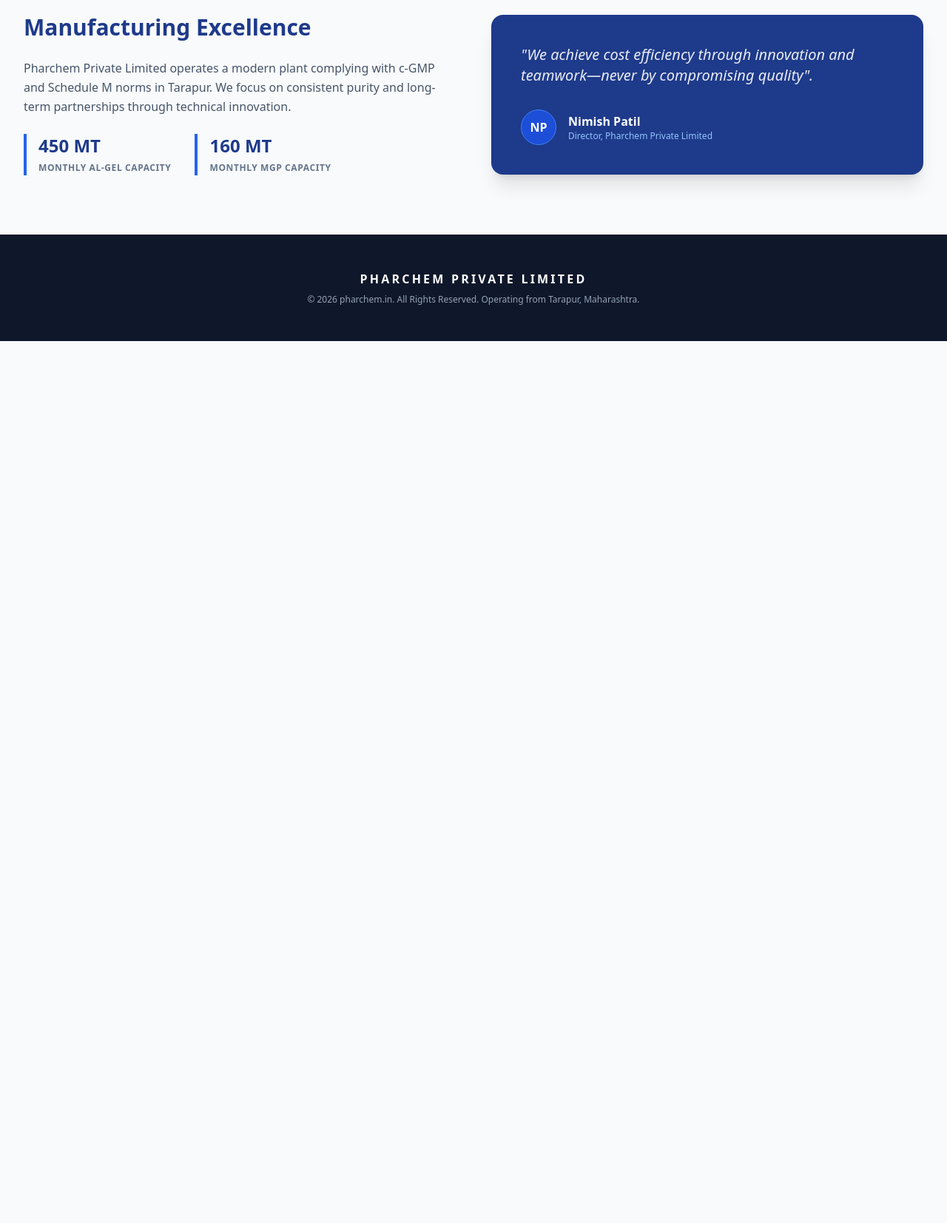
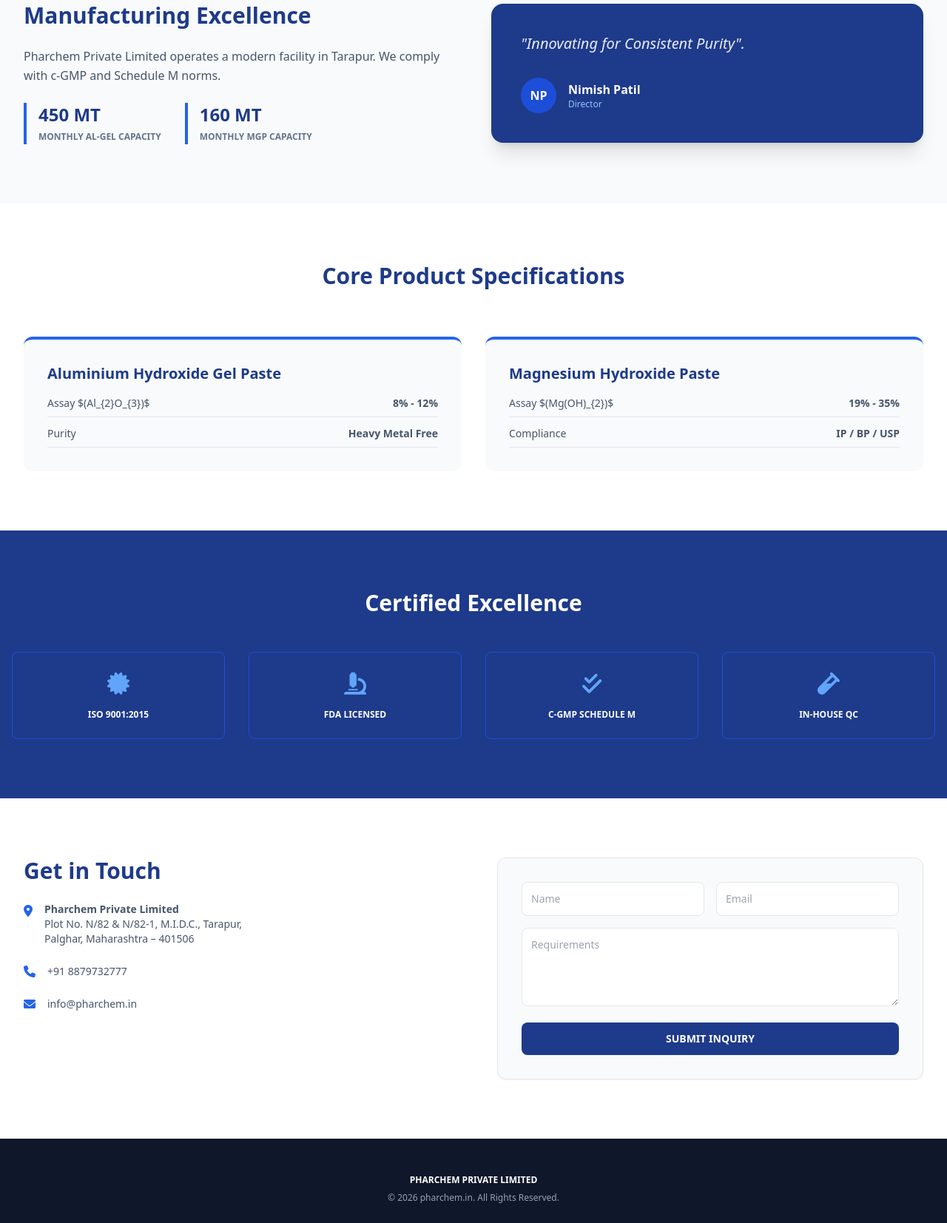
Before and after one commit to Pharchem/pharchem-website, a plain HTML site: page index.html in a window 1280 px wide. Shown: the part 1147-2800 px from the top of the page at 74% size. Before the commit the page ends 1608 px from the top, so only its background shows below. Drawn offline with nearby package versions, Linux system fonts and the light colour scheme.

Commit message:
index.html

```diff
--- a/index.html
+++ b/index.html
@@ -55,20 +55,18 @@
                 <h2 class="text-sm font-bold text-blue-600 uppercase tracking-[0.4em] mb-4">Trusted Global Partners</h2>
                 <div class="w-12 h-1 bg-blue-600 mx-auto"></div>
             </div>
-
-            <div class="grid grid-cols-2 md:grid-cols-3 lg:grid-cols-5 gap-4 mb-12">
-                <div class="partner-card"><span class="logo-text text-2xl">PFIZER</span></div>
+            <div class="grid grid-cols-2 md:grid-cols-5 gap-4 mb-8">
+                <div class="partner-card"><span class="logo-text text-2xl uppercase">Pfizer</span></div>
                 <div class="partner-card"><span class="logo-text text-2xl text-blue-800">Abbott</span></div>
-                <div class="partner-card"><span class="logo-text text-2xl italic">ALKEM</span></div>
-                <div class="partner-card"><span class="logo-text text-xl">MACLEODS</span></div>
+                <div class="partner-card"><span class="logo-text text-2xl italic">Alkem</span></div>
+                <div class="partner-card"><span class="logo-text text-xl">Macleods</span></div>
                 <div class="partner-card">
-                   <div class="text-center leading-none">
-                       <span class="font-black text-lg block border-b-2 border-red-600">RPG</span>
-                       <span class="text-[9px] font-bold uppercase">Life Sciences</span>
-                   </div>
+                    <div class="text-center leading-none">
+                        <span class="font-black text-lg block border-b-2 border-red-600">RPG</span>
+                        <span class="text-[9px] font-bold uppercase">Life Sciences</span>
+                    </div>
                 </div>
             </div>
-
             <div class="grid grid-cols-2 md:grid-cols-5 gap-4">
                 <div class="partner-card bg-blue-50 border-blue-200">
                     <div class="text-center leading-none">
@@ -90,26 +88,26 @@
                 <div>
                     <h2 class="text-3xl font-bold text-blue-900 mb-6">Manufacturing Excellence</h2>
                     <p class="text-slate-600 mb-6 leading-relaxed">
-                        Pharchem Private Limited operates a modern plant complying with c-GMP and Schedule M norms in Tarapur. We focus on consistent purity and long-term partnerships through technical innovation.
+                        Pharchem Private Limited operates a modern facility in Tarapur. We comply with c-GMP and Schedule M norms.
                     </p>
                     <div class="flex space-x-8">
                         <div class="border-l-4 border-blue-600 pl-4">
                             <span class="block text-2xl font-bold text-blue-900">450 MT</span>
-                            <span class="text-xs text-slate-500 uppercase font-bold tracking-wider">Monthly Al-Gel Capacity</span>
+                            <span class="text-xs text-slate-500 uppercase font-bold">Monthly Al-Gel Capacity</span>
                         </div>
                         <div class="border-l-4 border-blue-600 pl-4">
                             <span class="block text-2xl font-bold text-blue-900">160 MT</span>
-                            <span class="text-xs text-slate-500 uppercase font-bold tracking-wider">Monthly MGP Capacity</span>
+                            <span class="text-xs text-slate-500 uppercase font-bold">Monthly MGP Capacity</span>
                         </div>
                     </div>
                 </div>
                 <div class="bg-blue-900 p-10 rounded-2xl text-white shadow-xl">
-                    <p class="text-xl italic mb-8 opacity-90">"We achieve cost efficiency through innovation and teamwork—never by compromising quality".</p>
+                    <p class="text-xl italic mb-8 opacity-90">"Innovating for Consistent Purity".</p>
                     <div class="flex items-center space-x-4">
-                        <div class="w-12 h-12 bg-blue-700 rounded-full flex items-center justify-center font-bold border border-blue-500">NP</div>
+                        <div class="w-12 h-12 bg-blue-700 rounded-full flex items-center justify-center font-bold">NP</div>
                         <div>
                             <p class="font-bold">Nimish Patil</p>
-                            <p class="text-xs text-blue-300">Director, Pharchem Private Limited</p>
+                            <p class="text-xs text-blue-300">Director</p>
                         </div>
                     </div>
                 </div>
@@ -117,11 +115,89 @@
         </div>
     </section>
 
-    <footer class="bg-slate-900 text-slate-400 py-12 text-center">
-        <div class="max-w-7xl mx-auto px-4">
-            <p class="text-white font-bold mb-2 uppercase tracking-[0.2em]">Pharchem Private Limited</p>
-            <p class="text-xs">© 2026 pharchem.in. All Rights Reserved. Operating from Tarapur, Maharashtra.</p>
+    <section id="products" class="py-20 bg-white">
+        <div class="max-w-7xl mx-auto px-4 sm:px-6 lg:px-8">
+            <div class="text-center mb-16">
+                <h2 class="text-3xl font-bold text-blue-900">Core Product Specifications</h2>
+            </div>
+            <div class="grid md:grid-cols-2 gap-8">
+                <div class="bg-slate-50 p-8 rounded-xl border-t-4 border-blue-600">
+                    <h3 class="text-xl font-bold text-blue-900 mb-4">Aluminium Hydroxide Gel Paste</h3>
+                    <ul class="space-y-3 text-slate-600 text-sm">
+                        <li class="flex justify-between border-b pb-2"><span>Assay $(Al_{2}O_{3})$</span> <span class="font-bold">8% - 12%</span></li>
+                        <li class="flex justify-between border-b pb-2"><span>Purity</span> <span class="font-bold">Heavy Metal Free</span></li>
+                    </ul>
+                </div>
+                <div class="bg-slate-50 p-8 rounded-xl border-t-4 border-blue-600">
+                    <h3 class="text-xl font-bold text-blue-900 mb-4">Magnesium Hydroxide Paste</h3>
+                    <ul class="space-y-3 text-slate-600 text-sm">
+                        <li class="flex justify-between border-b pb-2"><span>Assay $(Mg(OH)_{2})$</span> <span class="font-bold">19% - 35%</span></li>
+                        <li class="flex justify-between border-b pb-2"><span>Compliance</span> <span class="font-bold">IP / BP / USP</span></li>
+                    </ul>
+                </div>
+            </div>
         </div>
+    </section>
+
+    <section id="quality" class="py-20 bg-blue-900 text-white">
+        <div class="max-w-7xl mx-auto px-4 text-center">
+            <h2 class="text-3xl font-bold mb-12">Certified Excellence</h2>
+            <div class="grid grid-cols-2 md:grid-cols-4 gap-8">
+                <div class="p-6 border border-blue-700 rounded-lg">
+                    <i class="fas fa-certificate text-3xl mb-4 text-blue-400"></i>
+                    <p class="font-bold uppercase text-xs">ISO 9001:2015</p>
+                </div>
+                <div class="p-6 border border-blue-700 rounded-lg">
+                    <i class="fas fa-microscope text-3xl mb-4 text-blue-400"></i>
+                    <p class="font-bold uppercase text-xs">FDA Licensed</p>
+                </div>
+                <div class="p-6 border border-blue-700 rounded-lg">
+                    <i class="fas fa-check-double text-3xl mb-4 text-blue-400"></i>
+                    <p class="font-bold uppercase text-xs">c-GMP Schedule M</p>
+                </div>
+                <div class="p-6 border border-blue-700 rounded-lg">
+                    <i class="fas fa-vial text-3xl mb-4 text-blue-400"></i>
+                    <p class="font-bold uppercase text-xs">In-house QC</p>
+                </div>
+            </div>
+        </div>
+    </section>
+
+    <section id="contact" class="py-20 bg-white">
+        <div class="max-w-7xl mx-auto px-4 sm:px-6 lg:px-8">
+            <div class="grid md:grid-cols-2 gap-16">
+                <div>
+                    <h2 class="text-3xl font-bold text-blue-900 mb-6">Get in Touch</h2>
+                    <div class="space-y-6">
+                        <div class="flex items-start space-x-4">
+                            <i class="fas fa-map-marker-alt text-blue-600 mt-1"></i>
+                            <p class="text-slate-600 text-sm"><strong>Pharchem Private Limited</strong><br>Plot No. N/82 & N/82-1, M.I.D.C., Tarapur,<br>Palghar, Maharashtra – 401506</p>
+                        </div>
+                        <div class="flex items-center space-x-4">
+                            <i class="fas fa-phone text-blue-600"></i>
+                            <p class="text-slate-600 text-sm">+91 8879732777</p>
+                        </div>
+                        <div class="flex items-center space-x-4">
+                            <i class="fas fa-envelope text-blue-600"></i>
+                            <p class="text-slate-600 text-sm">info@pharchem.in</p>
+                        </div>
+                    </div>
+                </div>
+                <form class="bg-slate-50 p-8 rounded-xl border shadow-sm">
+                    <div class="grid grid-cols-2 gap-4 mb-4">
+                        <input type="text" placeholder="Name" class="p-3 border rounded-lg w-full text-sm">
+                        <input type="email" placeholder="Email" class="p-3 border rounded-lg w-full text-sm">
+                    </div>
+                    <textarea placeholder="Requirements" rows="4" class="p-3 border rounded-lg w-full mb-4 text-sm"></textarea>
+                    <button type="button" class="w-full bg-blue-900 text-white font-bold py-3 rounded-lg text-sm uppercase">Submit Inquiry</button>
+                </form>
+            </div>
+        </div>
+    </section>
+
+    <footer class="bg-slate-900 text-slate-400 py-12 text-center text-xs">
+        <p class="text-white font-bold mb-2 uppercase">Pharchem Private Limited</p>
+        <p>© 2026 pharchem.in. All Rights Reserved.</p>
     </footer>
 
 </body>
```
